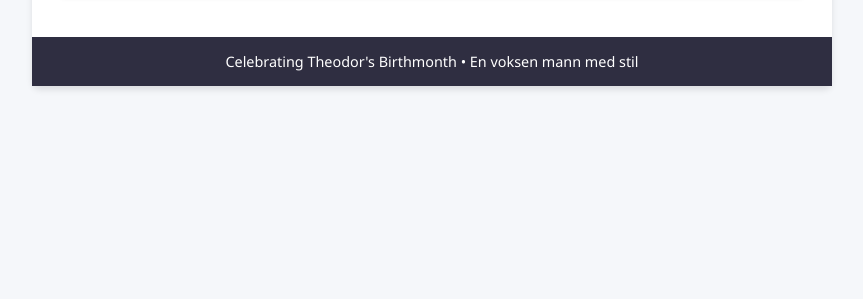
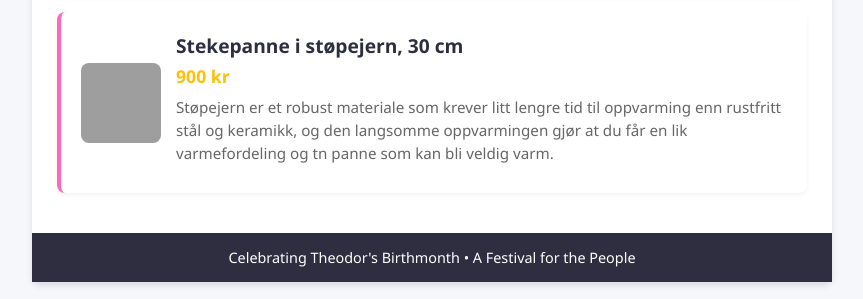
Before and after one commit to TheodorNygard/wishlist, a plain HTML site: page index.html in a window 1280 px wide. Shown: the part 865-1164 px from the top of the page, without its empty margins (208-1071 px from the left). Before the commit the page ends 971 px from the top, so only its background shows below. Drawn offline with Linux system fonts and the light colour scheme; grey boxes are pictures that could not be loaded.

Commit message:
Update index.html

```diff
--- a/index.html
+++ b/index.html
@@ -302,10 +302,19 @@
           <div class="item-description">A collection of Necron nobility including multiple commander units to lead your Necron Dynasty to battlefield victory.</div>
         </div>
       </li>
+
+      <li class="wishlist-item">
+        <img src="https://media.enad.io/20dccf88-6cf1-4912-a8a3-40dbcf6e8e0f/ciyZqpdCUacD-lodge-stegepande-i-stoebejern-34-cm-lc12sk-42135-1.jpg?width=1200" alt="Støpejernspanne" class="item-image" />
+        <div class="item-details">
+          <div class="item-name">Stekepanne i støpejern, 30 cm</div>
+          <div class="item-price">900 kr</div>
+          <div class="item-description">Støpejern er et robust materiale som krever litt lengre tid til oppvarming enn rustfritt stål og keramikk, og den langsomme oppvarmingen gjør at du får en lik varmefordeling og tn panne som kan bli veldig varm.</div>
+        </div>
+      </li>
     </ul>
 
     <footer>
-      Celebrating Theodor's Birthmonth • En voksen mann med stil
+      Celebrating Theodor's Birthmonth • A Festival for the People
     </footer>
   </div>
 </body>
```
